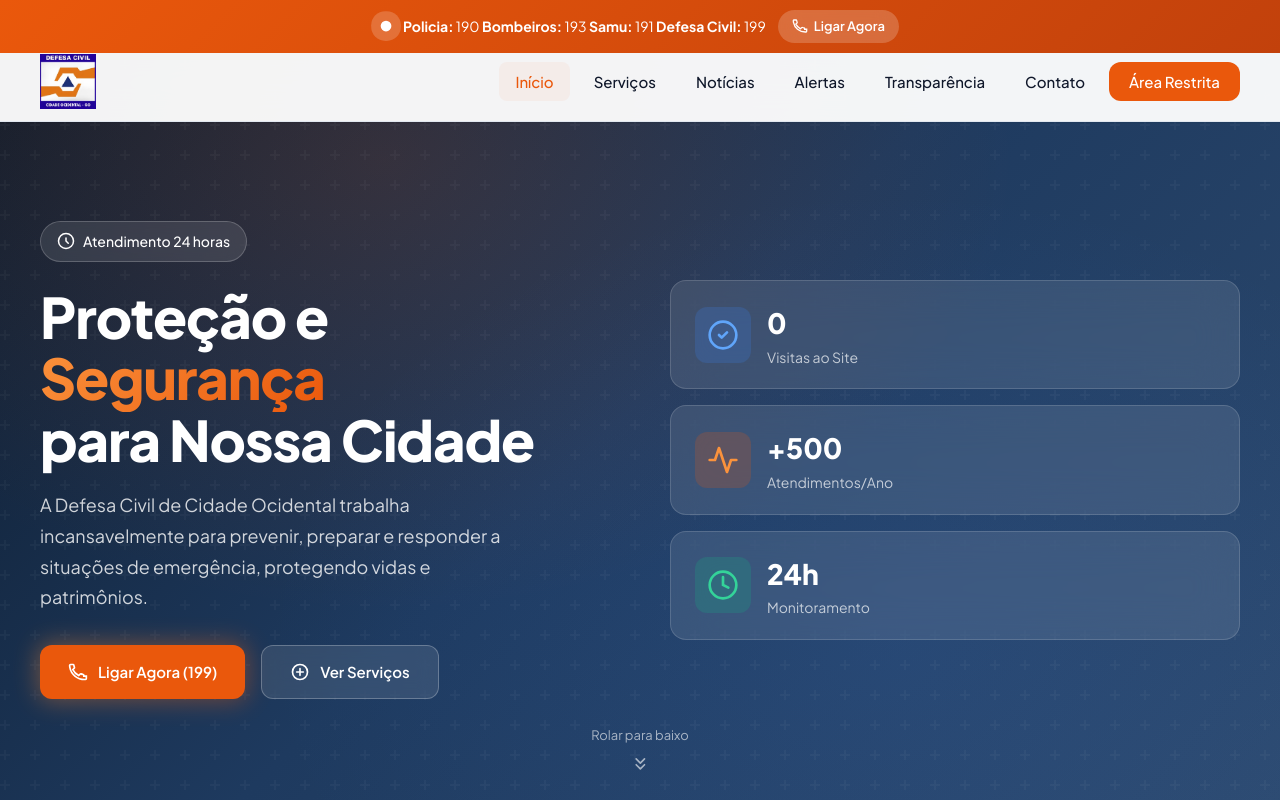
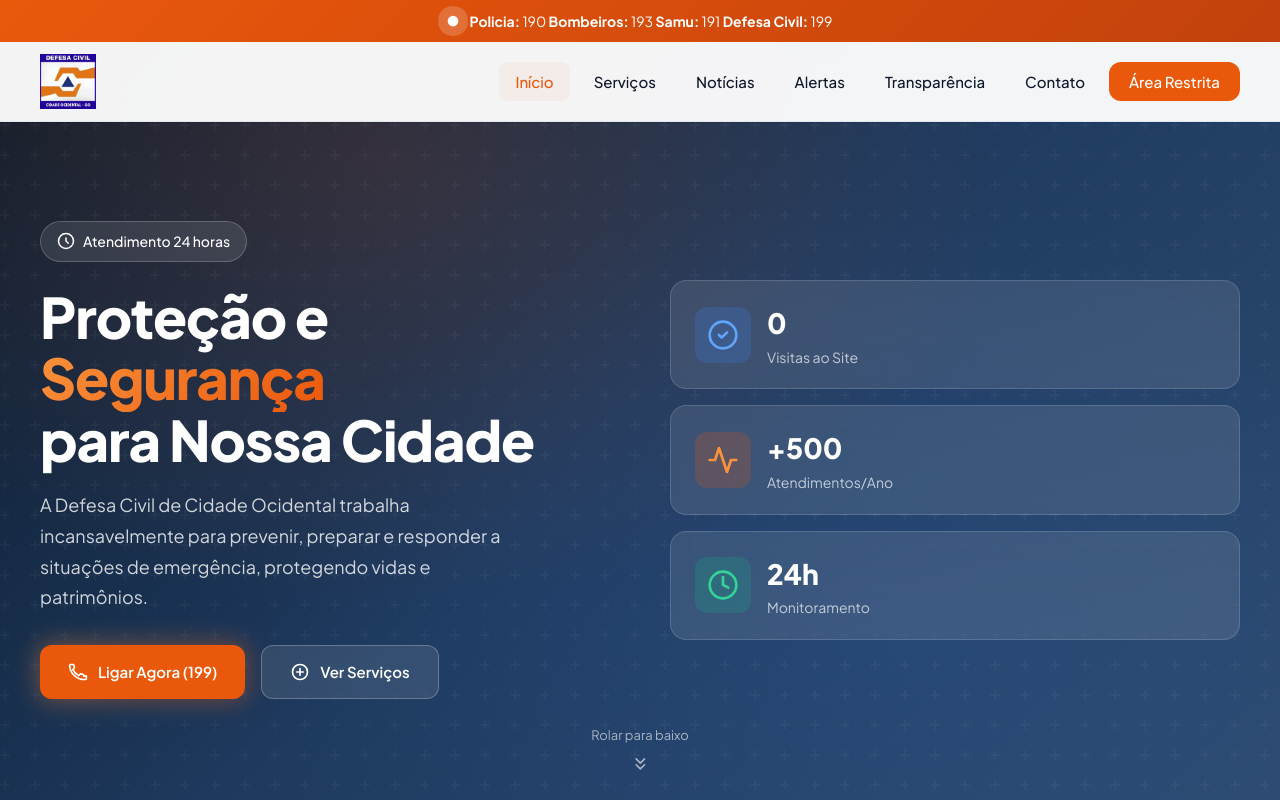
Before and after one commit to maxgtp2/defesacivil, a plain HTML site: page index.html in a window 1280 px wide. Shown: the top 800 px of the page. Drawn offline with nearby package versions, Linux system fonts and the light colour scheme; no server answers.

Commit message:
Update index.html

```diff
--- a/index.html
+++ b/index.html
@@ -18,12 +18,6 @@
             <span class="emergency-text">
                 <strong>Policia:</strong> 190 <strong>Bombeiros:</strong> 193 <strong>Samu:</strong> 191 <strong>Defesa Civil:</strong> 199
             </span>
-            <a href="tel:199" class="emergency-call-btn">
-                <svg viewBox="0 0 24 24" fill="none" width="16" height="16">
-                    <path d="M22 16.92V19.92C22 20.48 21.56 20.93 21 20.97C20.62 21 20.27 21.02 19.93 21.02C10.97 21.02 3.68 14.82 2.21 6.56C2.07 5.71 2 4.85 2 3.97C2.04 3.41 2.49 2.97 3.05 2.97H6.05C6.52 2.97 6.93 3.31 7.01 3.77C7.14 4.64 7.38 5.48 7.72 6.26C7.89 6.65 7.81 7.1 7.5 7.41L5.79 9.12C7.27 12.07 9.9 14.7 12.85 16.18L14.56 14.47C14.87 14.16 15.32 14.08 15.71 14.25C16.49 14.59 17.33 14.83 18.2 14.96C18.66 15.04 19 15.45 19 15.92V16.92H22Z" stroke="currentColor" stroke-width="2"/>
-                </svg>
-                Ligar Agora
-            </a>
         </div>
     </div>
 
```
